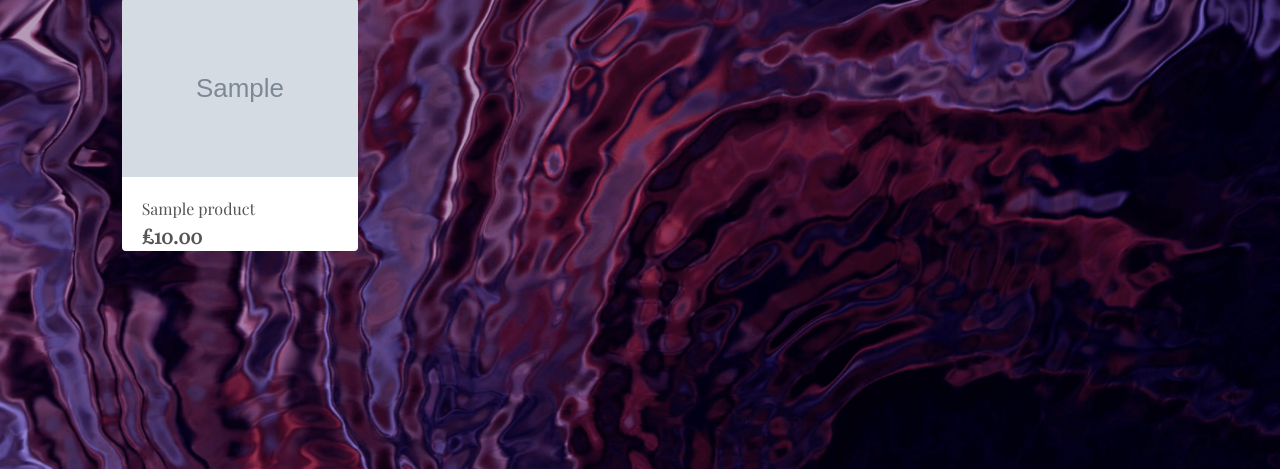
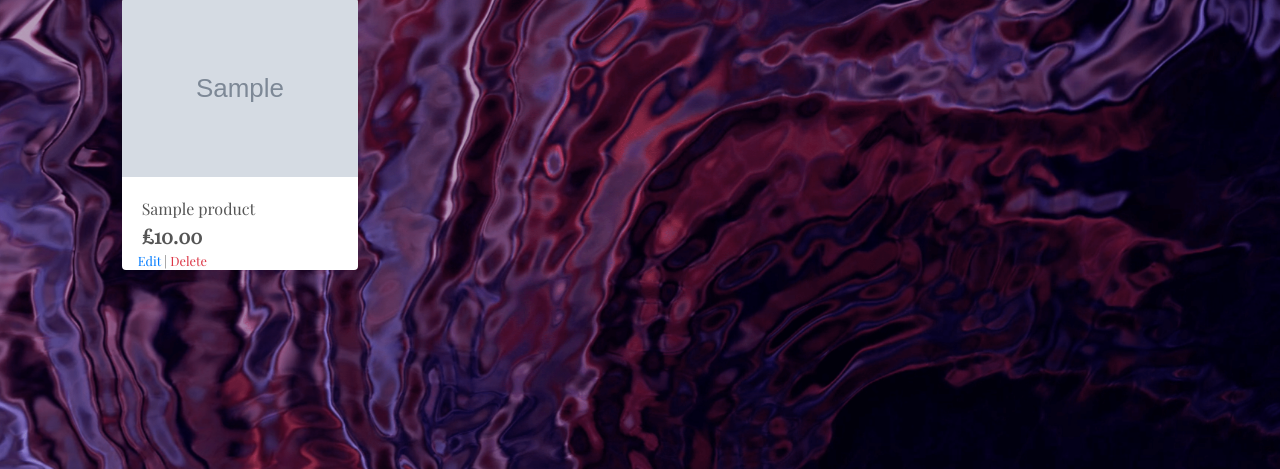
Before and after one commit to Code-Institute-Submissions/purple-hex-studios, a Django app: page /services/ in a window 1280 px wide. Shown: the part 252-721 px from the top of the page. Run offline with Django 3.2, Linux system fonts and the light colour scheme; a user stored in the database is signed in; tables that the repository leaves empty hold one stand-in row (values such as "Sample post"); grey boxes marked "Sample" are stand-in pictures; some libraries are stand-ins or nearby versions.

Commit message:
Add delete functionality

```diff
--- a/services/templates/services/services.html
+++ b/services/templates/services/services.html
@@ -38,7 +38,12 @@
                                     <p class="mb-0">{{ product.name }}</p>
                                     <p class="lead mb-0 text-left font-weight-bold">£{{ product.price }}</p>
                                 </div>
-
+                                {% if request.user.is_superuser %}
+                                <small class="ml-3">
+                                    <a href="{% url 'edit_service' product.id %}">Edit</a> |
+                                    <a class="text-danger" href="{% url 'delete_service' product.id %}">Delete</a>
+                                </small>
+                                {% endif %}
                             </div>
                         </div>
                         {% if forloop.counter|divisibleby:2 %}
--- a/services/urls.py
+++ b/services/urls.py
@@ -6,4 +6,5 @@ urlpatterns = [
     path('<int:product_id>', views.service_detail, name='service_detail'),
     path('add/', views.add_service, name='add_service'),
     path('edit/<int:product_id>/', views.edit_service, name='edit_service'),
+    path('delete/<int:product_id>/', views.delete_service, name='delete_service'),
 ]
--- a/services/views.py
+++ b/services/views.py
@@ -55,9 +55,9 @@ def add_service(request):
     if request.method == 'POST':
         form = ProductForm(request.POST, request.FILES)
         if form.is_valid():
-            form.save()
+            service = form.save()
             messages.success(request, 'Successfully added service')
-            return redirect(reverse('add_service'))
+            return redirect(reverse('service_detail', args=[product.id]))
         else:
             messages.error(request, 'Failed to add service. Please ensure the form is valid.')
     else:
@@ -92,3 +92,10 @@ def edit_service(request, product_id):
     }
 
     return render(request, template, context)
+
+def delete_service(request, product_id):
+    """ Delete a product from the store """
+    service = get_object_or_404(Product, pk=product_id)
+    service.delete()
+    messages.success(request, 'Service deleted')
+    return redirect(reverse('services'))
```
Also changed, not shown: services/templates/services/service_detail.html (+7 -0 lines).
